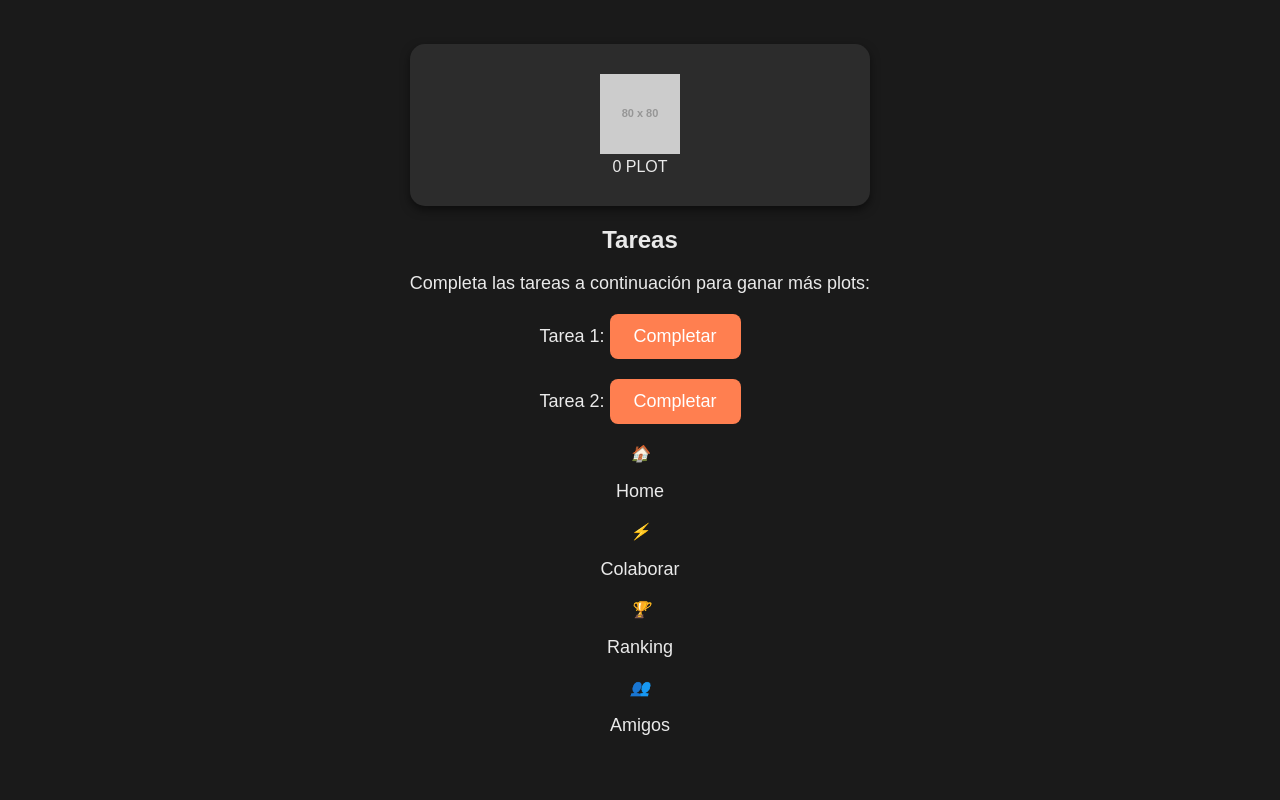
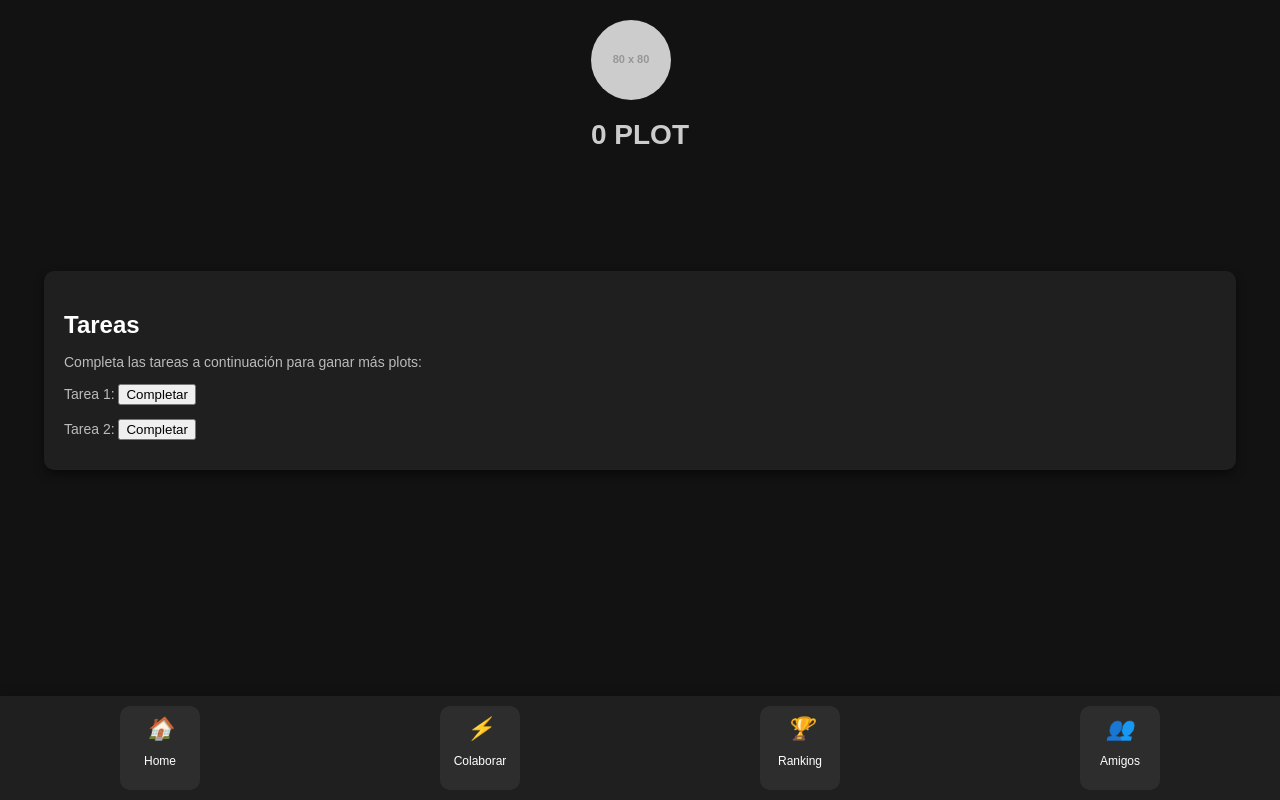
Before and after one commit to PlotToken/PlotTokenP, a plain HTML site: page index.html in a window 1280 px wide. Drawn offline with Linux system fonts and the light colour scheme; placeholder pictures from the web are drawn by us.

Commit message:
Update style.css

```diff
--- a/style.css
+++ b/style.css
@@ -1,75 +1,115 @@
 /* Estilos generales */
 body {
     font-family: 'Arial', sans-serif;
-    background-color: #1a1a1a; /* Negro cremoso */
-    color: #eaeaea; /* Texto claro */
-    text-align: center;
+    background-color: #121212; /* Fondo negro profundo */
+    color: #ffffff; /* Texto blanco */
     margin: 0;
     padding: 0;
-    height: 100vh;
     display: flex;
     flex-direction: column;
-    justify-content: center;
+    justify-content: flex-start;
     align-items: center;
+    min-height: 100vh; /* Asegura que la altura mínima sea de 100% de la pantalla */
+    overflow-y: auto; /* Permitir el scroll vertical */
 }
 
 /* Contenedor principal */
 .container {
-    background-color: #2c2c2c; /* Fondo más oscuro para el contenido */
-    border-radius: 15px;
-    padding: 30px;
-    box-shadow: 0 4px 10px rgba(0, 0, 0, 0.5); /* Sombras suaves */
-    max-width: 400px;
-    width: 90%;
+    margin-top: 20px;
+    padding-bottom: 80px; /* Espacio adicional para la sección de tareas */
 }
 
-/* Título */
-h1 {
-    font-size: 24px;
+/* Imagen o logo central */
+img {
+    width: 80px;
+    height: 80px;
+    border-radius: 50%;
+    margin-bottom: 15px;
+}
+
+/* Texto principal (contador de plots, empieza en 0) */
+.token-count {
+    font-size: 28px;
+    font-weight: bold;
+    color: #cccccc; /* Gris claro para contraste */
     margin-bottom: 20px;
 }
 
-/* Texto adicional */
-p {
-    font-size: 18px;
-    margin-bottom: 20px;
+/* Sección de tareas (donde agregarás más tarde las tareas que otorgan plots) */
+.tasks-section {
+    background-color: #1f1f1f;
+    padding: 20px;
+    border-radius: 10px;
+    margin: 20px;
+    width: 90%;
+    box-shadow: 0px 4px 10px rgba(0, 0, 0, 0.5); /* Sombras suaves */
 }
 
-/* Botón de farmear */
-button {
-    background-color: #ff7f50; /* Naranja suave */
-    color: white;
-    border: none;
-    border-radius: 8px;
-    padding: 12px 24px;
-    font-size: 18px;
-    cursor: pointer;
-    transition: background-color 0.3s ease;
+.tasks-section h2 {
+    color: #ffffff;
+    margin-bottom: 15px;
 }
 
-button:hover {
-    background-color: #ff6347; /* Naranja más intenso al pasar el ratón */
+.tasks-section p {
+    color: #bbbbbb;
+    font-size: 14px;
+    margin-bottom: 10px;
 }
 
-/* Mostrar tokens */
-#token-display {
+/* Sección de barra inferior (tareas) */
+.tasks {
+    display: flex;
+    justify-content: space-around;
+    width: 100%;
+    background-color: #1f1f1f;
+    padding: 10px 0;
+    position: fixed;
+    bottom: 0;
+    left: 0;
+    border-radius: 0;
+    box-shadow: 0px 4px 10px rgba(0, 0, 0, 0.5);
+}
+
+/* Botones de tareas (barra de navegación inferior) */
+.task-button {
+    background-color: #2d2d2d;
+    color: #ffffff;
+    border: none;
+    border-radius: 10px;
+    padding: 10px;
+    font-size: 12px;
+    width: 60px;
+    text-align: center;
+    transition: background-color 0.3s ease, transform 0.3s ease;
+    cursor: pointer;
+}
+
+.task-button:hover {
+    background-color: #444444;
+    transform: scale(1.05);
+}
+
+.task-button i {
     font-size: 22px;
-    font-weight: bold;
-    margin-top: 15px;
-    color: #f0e68c; /* Color dorado */
+    margin-bottom: 5px;
 }
 
 /* Ajustes para pantallas pequeñas */
-@media (max-width: 768px) {
+@media (max-width: 375px) {
     .container {
-        padding: 20px;
+        padding: 15px;
     }
 
-    h1 {
-        font-size: 20px;
+    .token-count {
+        font-size: 24px;
     }
 
-    button {
-        font-size: 16px;
+    .task-button {
+        font-size: 10px;
+        width: 50px;
+    }
+
+    .task-button i {
+        font-size: 18px;
     }
 }
```
